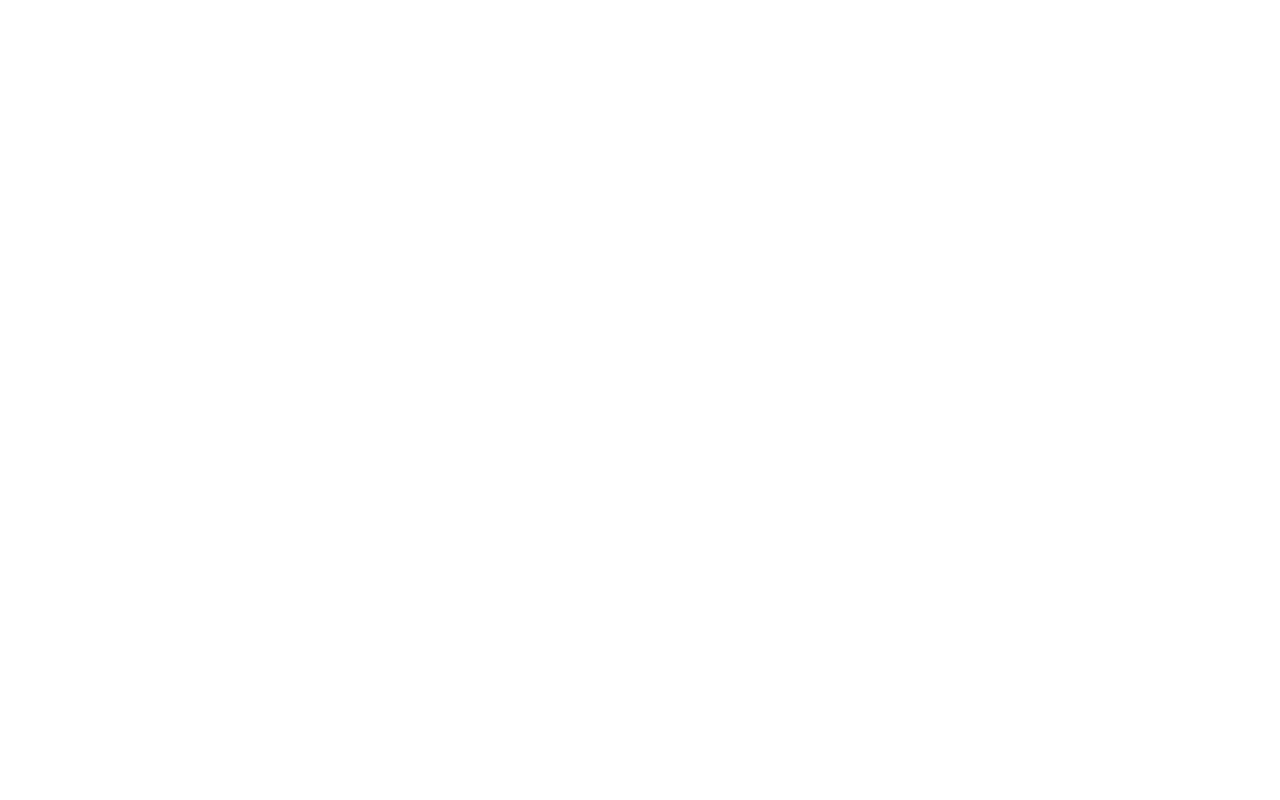
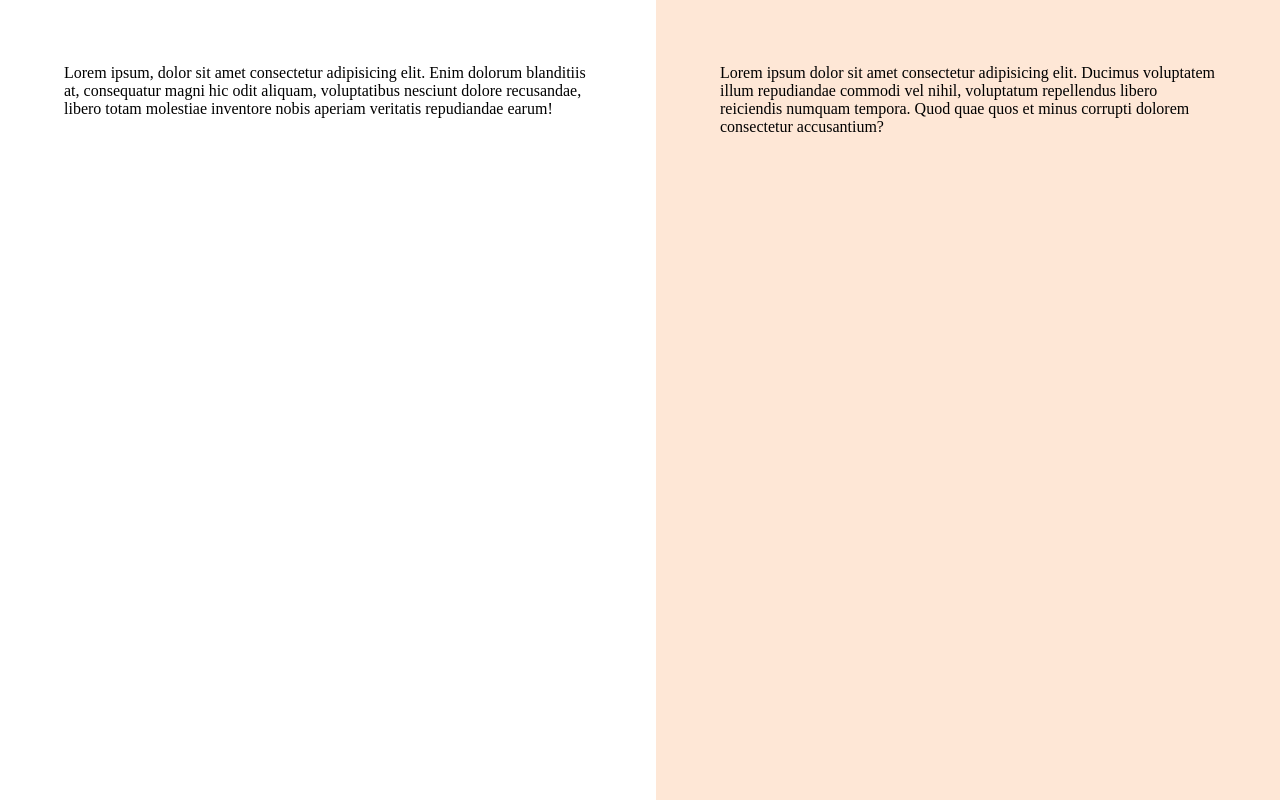
Before and after one commit to PedroCoitinh0/Projeto-Formulario-De-Matricula, a plain HTML site: page index.html in a window 1280 px wide. Drawn offline with Linux system fonts and the light colour scheme.

Commit message:
Layout css

```diff
--- a/index.html
+++ b/index.html
@@ -12,6 +12,18 @@
   <link href="https://fonts.googleapis.com/css2?family=Poppins:ital,wght@0,100;0,200;0,300;0,400;0,500;0,600;0,700;0,800;0,900;1,100;1,200;1,300;1,400;1,500;1,600;1,700;1,800;1,900&display=swap" rel="stylesheet">
 </head>
 <body>
+  <div id="app">
+    <main>
+      <div class="main-container">
+        Lorem ipsum, dolor sit amet consectetur adipisicing elit. Enim dolorum blanditiis at, consequatur magni hic odit aliquam, voluptatibus nesciunt dolore recusandae, libero totam molestiae inventore nobis aperiam veritatis repudiandae earum!
+      </div>
+    </main>
 
+    <aside>
+      <div class="aside-container">
+        Lorem ipsum dolor sit amet consectetur adipisicing elit. Ducimus voluptatem illum repudiandae commodi vel nihil, voluptatum repellendus libero reiciendis numquam tempora. Quod quae quos et minus corrupti dolorem consectetur accusantium?
+      </div>
+    </aside>
+  </div>
 </body>
 </html>
--- a/styles/global.css
+++ b/styles/global.css
@@ -1,3 +1,9 @@
+* {
+  margin: 0;
+  padding: 0;
+  box-sizing: border-box;
+}
+
 :root {
   --font-family: 'Poppins', sans-serif;
   --text: 400 1rem/1.5 var(--font-family);
@@ -16,3 +22,7 @@
    --stroke-highlight: #F3541C;
    --semantic-error: #DC2626;
 }
+
+body {
+  overflow: hidden;
+}
--- a/styles/index.css
+++ b/styles/index.css
@@ -1 +1,2 @@
 @import url(global.css);
+@import url(layout.css);
--- /dev/null
+++ b/styles/layout.css
@@ -0,0 +1,27 @@
+#app {
+  display: grid;
+  grid-template-columns: 51.25% 48.75%;
+
+  height: 100vh;
+  overflow: hidden;
+}
+
+main {
+  overflow: auto;
+  padding: 4rem;
+
+  & .main-container {
+    max-width: 33rem;
+    margin-left: auto;
+  }
+}
+
+aside {
+  background-color: var(--surface-secundary);
+  padding: 4rem;
+
+  & .aside-container {
+    max-width: 31rem;
+
+  }
+}
```
